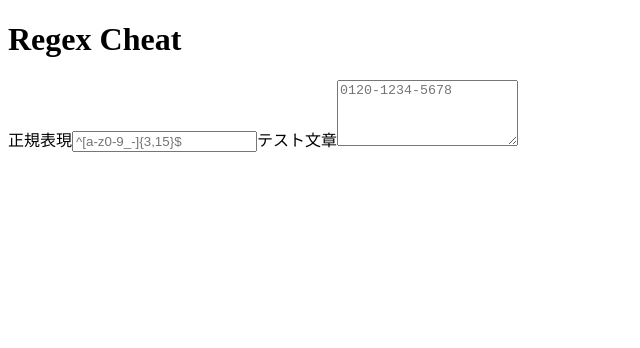
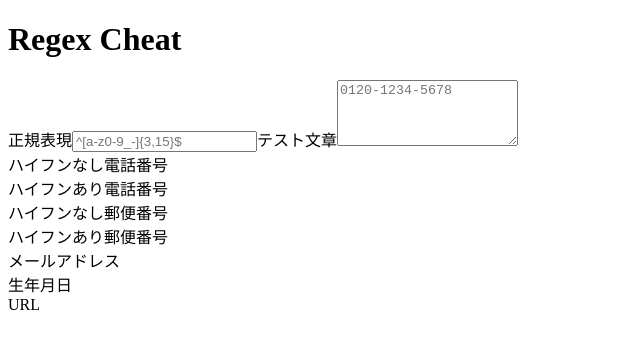
Before and after one commit to hatsu38/regex-cheat, a Next.js app: page / in a window 1280 px wide. Shown: the top 348 px of the page, without its empty margins (0-640 px from the left). Built offline with nearby package versions, Linux system fonts and the light colour scheme.

Commit message:
Add UPDATE_ALL_TEXT in store.ts

```diff
--- /dev/null
+++ b/components/regex-templates.tsx
@@ -0,0 +1,104 @@
+import React from "react"
+import { useDispatch } from 'react-redux'
+
+const email = {
+  regexText: '[^@ \\t\\r\\n]+@[^@ \\t\\r\\n]+\\.[^@ \\t\\r\\n]+',
+  targetText: `geon@ihateregex.io
+test@gmail.com mail@test.org
+mail@testing.com
+hello@
+@test
+email@gmail
+theproblem@test@gmail.com
+mail with@space.com`
+}
+
+const phone = {
+  regexText: '^0\\d{9,10}$',
+  targetText: `08011112222
+080-1111-2222
+18011112222
+180111122223`
+}
+
+const separatePhone = {
+  regexText: '^0\\d{2,3}-\\d{1,4}-\\d{4}$',
+  targetText: `08011112222
+080-1111-2222
+18011112222
+180111122223`
+}
+
+const zipCode = {
+  regexText: '^\\d{7}$',
+  targetText: `1234567
+123-4567
+12345678
+123456`
+}
+
+const separateZipCode = {
+  regexText: '^\\d{3}-\\d{4}$',
+  targetText: `123-4567
+1234567
+123-45678
+12-34567`
+}
+
+const url = {
+  regexText: '^https?:\\/\\/(www\\.)?[-a-zA-Z0-9@:%._\\+~#=]{1,256}\\.[a-zA-Z0-9()]{1,6}\\b([-a-zA-Z0-9()!@:%_\\+.~#?&\\/\\/=]*)',
+  targetText: `abcdef
+www.whatever.com
+https://github.com/geongeorge/i-hate-regex
+https://www.facebook.com/
+https://www.google.com/
+https://xkcd.com/2293/
+https://this-shouldn't.match@example.com
+http://www.example.com/`
+}
+
+
+const useText = () => {
+  const dispatch = useDispatch()
+  const updateText = (obj) =>
+    dispatch({
+      type: "UPDATE_ALL_TEXT",
+      targetText: obj.targetText,
+      regexText: obj.regexText
+    })
+  return { dispatch, updateText }
+}
+
+
+export default function RegexTemplates() {
+  const { updateText } = useText()
+
+  const handleTemplate = (type) => {
+    switch (type) {
+      case "email":
+        return updateText(email)
+      case "zipCode":
+        return updateText(zipCode)
+      case "separateZipCode":
+        return updateText(separateZipCode)
+      case "phone":
+          return updateText(phone)
+      case "separatePhone":
+        return updateText(separatePhone)
+      case "url":
+        return updateText(url)
+    }
+  }
+
+  return (
+    <div className="grid grid-flow-col grid-cols-3 grid-rows-3 gap-4 text-white">
+      <div onClick={() => handleTemplate("phone")}>ハイフンなし電話番号</div>
+      <div onClick={() => handleTemplate("separatePhone")}>ハイフンあり電話番号</div>
+      <div onClick={() => handleTemplate("zipCode")}>ハイフンなし郵便番号</div>
+      <div onClick={() => handleTemplate("separateZipCode")}>ハイフンあり郵便番号</div>
+      <div onClick={() => handleTemplate("email")}>メールアドレス</div>
+      <div onClick={() => handleTemplate("email")}>生年月日</div>
+      <div onClick={() => handleTemplate("url")}>URL</div>
+    </div>
+  )
+}
--- a/pages/index.tsx
+++ b/pages/index.tsx
@@ -1,5 +1,6 @@
 import RegexForm from "../components/regex-form"
 import MatchTextForm from "../components/match-text-form"
+import RegexTemplates from "../components/regex-templates"
 
 export default function Home() {
   return (
@@ -9,6 +10,7 @@ export default function Home() {
       </div>
       <RegexForm />
       <MatchTextForm />
+      <RegexTemplates />
     </div>
   )
 }
--- a/store.ts
+++ b/store.ts
@@ -19,6 +19,11 @@ const reducer = (state = initialState, action) => {
     case "UPDATE_REGEX_TEXT":
       return {
         ...state,
+        regexText: action.regexText
+      }
+    case "UPDATE_ALL_TEXT":
+      return {
+        targetText: action.targetText,
         regexText: action.regexText
       }
     default:
```
